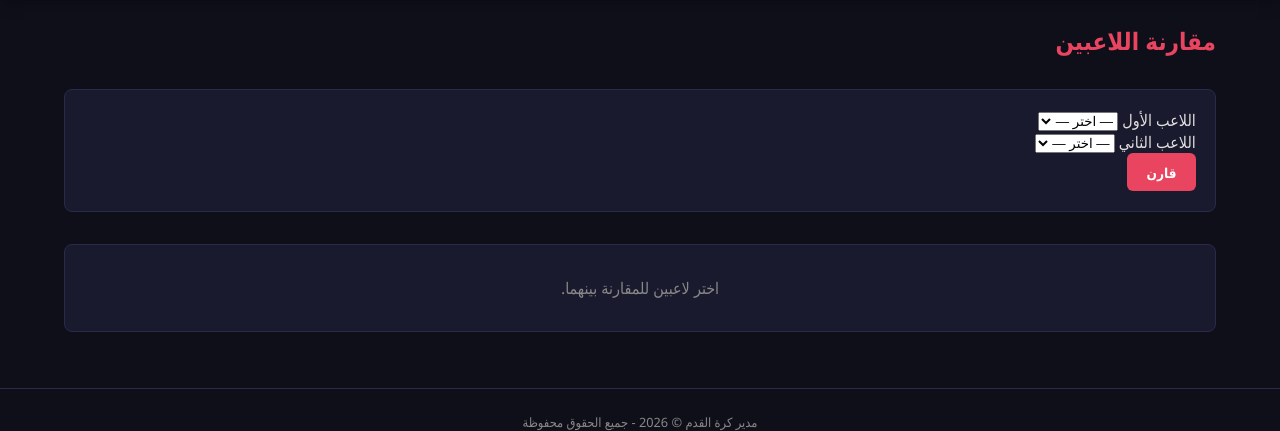
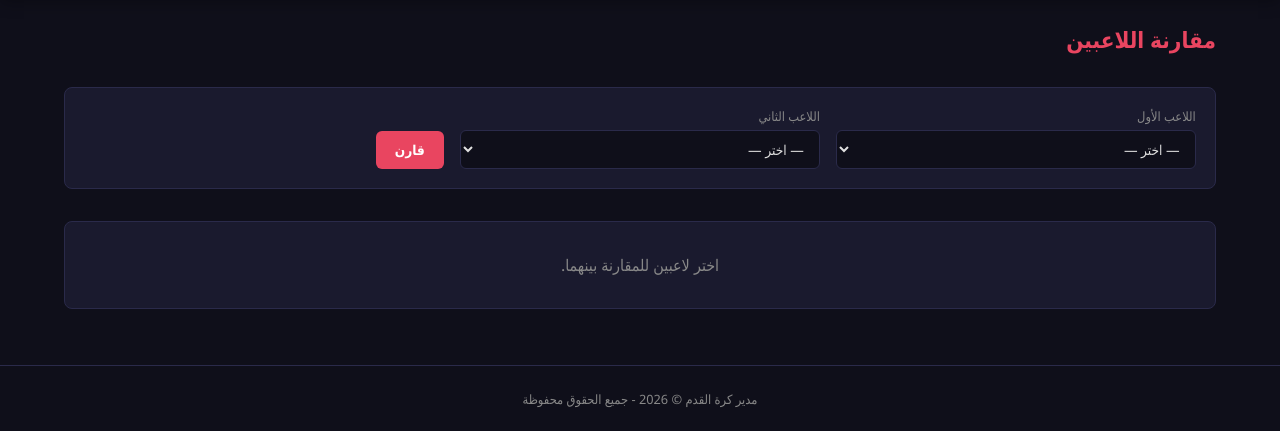
Before and after one commit to Elgohary23/football-game, a Python web app: template templates/compare.html in a window 1280 px wide. Shown: the part 56-487 px from the top of the page. Run offline with Jinja, Linux system fonts and the light colour scheme; the template is opened without the code that fills it, so the values that code supplies are empty.

Commit message:
fix: unify team, tactics and compare pages with design system

```diff
--- a/static/style.css
+++ b/static/style.css
@@ -285,8 +285,57 @@ body {
 .form-actions { display: flex; gap: 0.8rem; justify-content: center; margin-top: 1.5rem; }
 .form-row { display: grid; grid-template-columns: 1fr 1fr; gap: 1rem; }
 
+/* ===== Global inline form system (squad mentoring, tactics, compare) ===== */
+/* .filter-input / .tactics-grid used to be styled only inside the scouting
+   page and the tactics page, so the same controls rendered as unstyled
+   native widgets everywhere else. They now belong to the design system. */
+.filter-input {
+    width: 100%;
+    padding: 0.5rem 0.7rem;
+    border: 1px solid #2a2a4a;
+    border-radius: 6px;
+    background: #0f0f1a;
+    color: #e0e0e0;
+    font-size: 0.85rem;
+    font-family: inherit;
+    transition: border-color 0.2s;
+}
+.filter-input:focus { border-color: #e94560; outline: none; box-shadow: 0 0 0 2px rgba(233, 69, 96, 0.15); }
+select.filter-input { min-width: 120px; cursor: pointer; }
+.filter-input option { background: #0f0f1a; color: #e0e0e0; }
+.tactics-grid { display: grid; grid-template-columns: repeat(auto-fit, minmax(220px, 1fr)); gap: 1rem; align-items: end; }
+.tactics-grid label { display: block; color: #888; font-size: 0.8rem; margin-bottom: 0.3rem; }
+.tactics-grid .btn { justify-self: start; }
+.role-select { width: 100%; font-size: 0.65rem; margin-top: 2px; background: #0f3460; color: #fff; border: 1px solid #444; border-radius: 3px; padding: 0 2px; font-family: inherit; }
+
+/* ===== Page title (compare + other single-h1 pages) ===== */
+.page-title { color: #e94560; font-size: 1.4rem; margin-bottom: 1rem; }
+
+/* ===== Bench chips (squad page + JS-generated) ===== */
+.bench-chip {
+    background: #1a1a2e;
+    border: 1px solid #2a2a4a;
+    border-radius: 6px;
+    padding: 0.4rem 0.8rem;
+    font-size: 0.8rem;
+    display: inline-flex;
+    align-items: center;
+    gap: 0.5rem;
+    color: #e0e0e0;
+}
+.bench-chip .pos-tag { font-size: 0.6rem; }
+.bench-chip .bench-name { font-weight: bold; }
+.bench-chip .bench-injury { color: #e74c3c; font-size: 0.7rem; }
+
+/* ===== Themed scrollbars (dark system-wide, Firefox + WebKit) ===== */
+* { scrollbar-width: thin; scrollbar-color: #2a2a4a transparent; }
+*::-webkit-scrollbar { width: 8px; height: 8px; }
+*::-webkit-scrollbar-track { background: transparent; }
+*::-webkit-scrollbar-thumb { background: #2a2a4a; border-radius: 4px; }
+*::-webkit-scrollbar-thumb:hover { background: #e94560; }
+
 /* ===== Tables ===== */
-.table-container { overflow-x: auto; }
+.table-container { overflow-x: auto; scrollbar-gutter: stable; }
 table { width: 100%; border-collapse: collapse; font-size: 0.85rem; }
 th, td { padding: 0.6rem 0.8rem; text-align: center; border-bottom: 1px solid #1e1e3a; }
 th {
@@ -725,10 +774,10 @@ tbody tr:hover { background: rgba(233, 69, 96, 0.04); }
 }
 .pitch-player .pp-name { color: #fff; font-weight: bold; display: block; }
 .pitch-player .pp-pos { color: #aaa; font-size: 0.6rem; }
-.pitch-player .pp-gk { background: rgba(255,152,0,0.3); border-color: #ff9800; }
-.pitch-player .pp-def { background: rgba(52,152,219,0.3); border-color: #3498db; }
-.pitch-player .pp-mid { background: rgba(46,204,113,0.3); border-color: #2ecc71; }
-.pitch-player .pp-fwd { background: rgba(233,69,96,0.3); border-color: #e94560; }
+.pitch-player.pp-gk { background: rgba(255,152,0,0.3); border-color: #ff9800; }
+.pitch-player.pp-def { background: rgba(52,152,219,0.3); border-color: #3498db; }
+.pitch-player.pp-mid { background: rgba(46,204,113,0.3); border-color: #2ecc71; }
+.pitch-player.pp-fwd { background: rgba(233,69,96,0.3); border-color: #e94560; }
 
 .squad-filters {
     display: flex;
--- a/templates/compare.html
+++ b/templates/compare.html
@@ -2,7 +2,7 @@
 {% block title %}مقارنة اللاعبين{% endblock %}
 {% block content %}
 <section class="dashboard">
-    <h1 style="color:#e94560;margin-bottom:1rem;">مقارنة اللاعبين</h1>
+    <h1 class="page-title">مقارنة اللاعبين</h1>
 
     <div class="card" style="margin-bottom:1rem;">
         <form method="GET" action="/compare" class="tactics-grid">
@@ -41,6 +41,7 @@
         ('sharpness', 'جاهزية المباراة'), ('goals', 'الأهداف'), ('assists', 'الصناعة')
     ] %}
     <div class="card">
+        <div class="table-container">
         <table class="compare-table">
             <thead>
                 <tr>
@@ -87,11 +88,13 @@
                 </tr>
             </tbody>
         </table>
+        </div>
     </div>
     {% endif %}
 </section>
 
 <style>
+.compare-table { min-width: 560px; }
 .compare-table th, .compare-table td { padding: 0.55rem 0.7rem; border-bottom: 1px solid rgba(255,255,255,0.06); }
 .compare-table th:first-child { text-align: right; }
 .same-row-bar { display: flex; height: 10px; border-radius: 5px; overflow: hidden; direction: ltr; }
```
Also changed, not shown: templates/formation.html (+12 -9 lines), templates/squad.html (+10 -9 lines).
